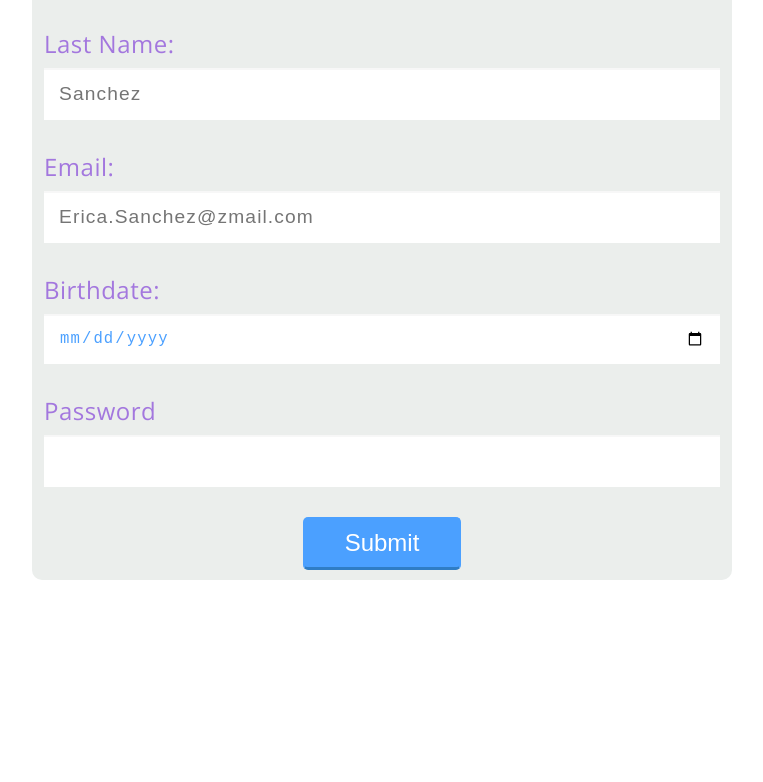
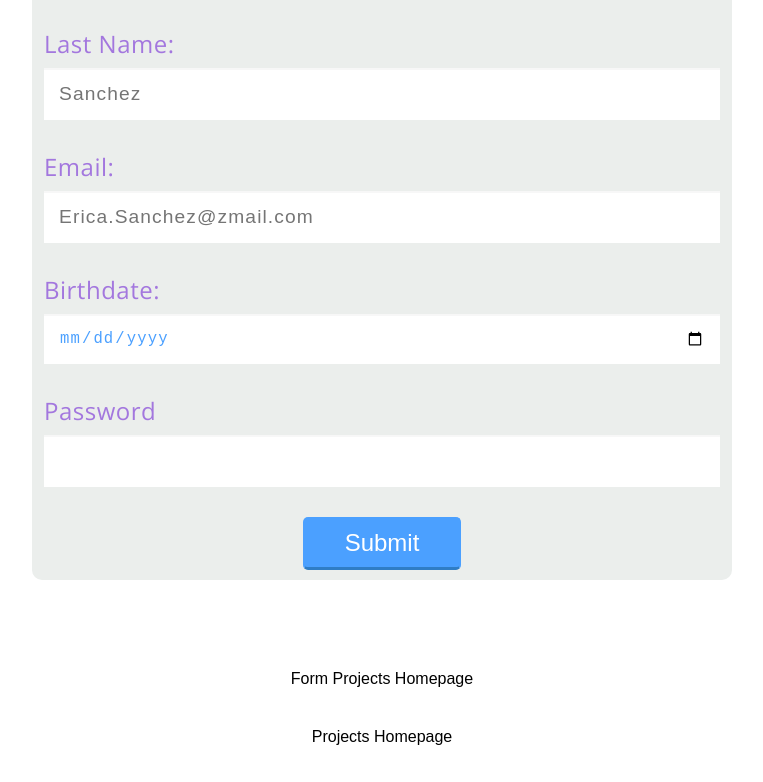
Before and after one commit to brianhernandez/introduction-to-css__signup-form, a plain HTML site: page index.html in a window 1280 px wide. Shown: the part 364-1146 px from the top of the page, without its empty margins (258-1021 px from the left). Before the commit the page ends 1014 px from the top, so only its background shows below. Drawn offline with nearby package versions, Linux system fonts and the light colour scheme.

Commit message:
Added return buttons.

```diff
--- a/index.html
+++ b/index.html
@@ -32,5 +32,9 @@
 		</fieldset>
 	</form>
 
+	<ul class="navigation">
+		<li><a href="https://brianhernandez.github.io/introduction-to-css__multi-page-web-site/forms.html">Form Projects Homepage</a></li>
+		<li><a href="https://brianhernandez.github.io/introduction-to-css__multi-page-web-site/">Projects Homepage</a></li>
+	</ul>
 </body>
 </html>
--- a/signup.css
+++ b/signup.css
@@ -104,3 +104,27 @@ button:focus {
 button:active {
   color: #4BA0FF;
 }
+
+.navigation {
+  margin-top: 2em;
+  list-style: none;
+  text-align: center;
+  padding-left: 0;
+}
+
+.navigation a {
+  display: inline-block;
+  padding: 20px 180px;
+  text-decoration: none;
+  font-family: sans-serif;
+  color: #000;
+}
+
+.navigation a:hover,
+.navigation a:focus {
+  background:
+    linear-gradient(
+      to bottom right,
+      rgba(139,125,239, 0.65), rgba(59,153,239, .65)
+    );
+}
```
